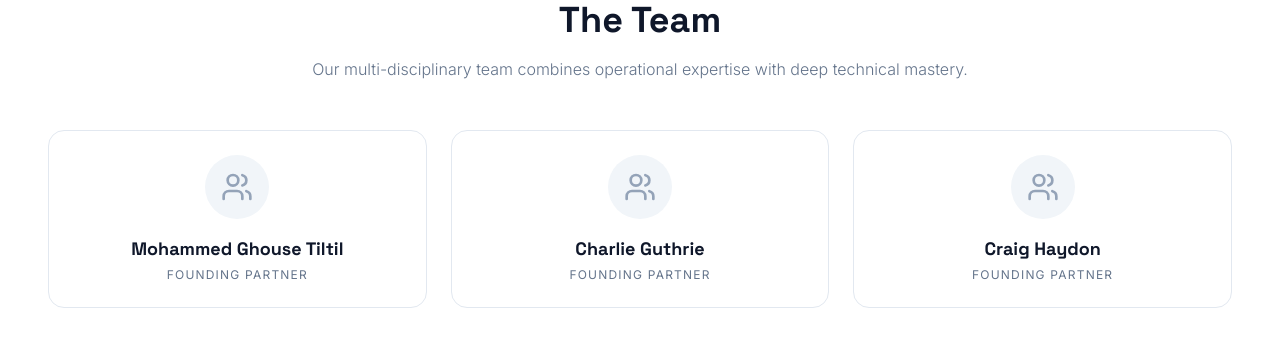
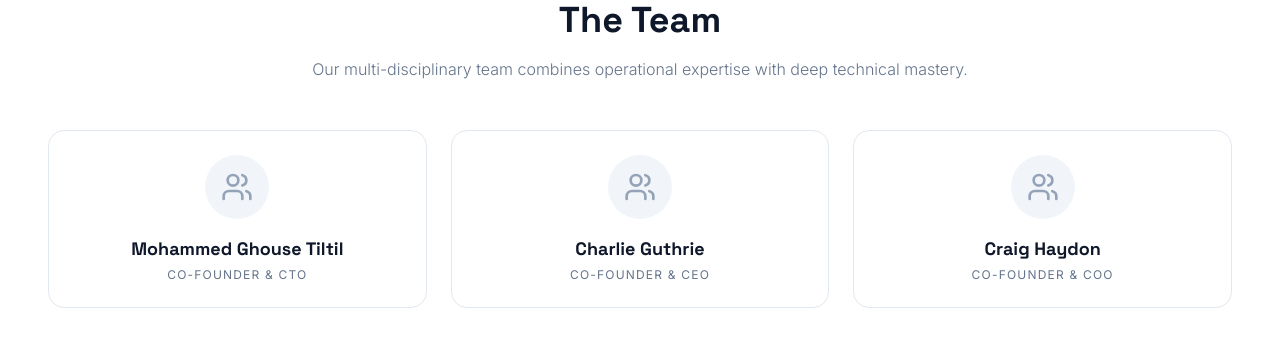
Before and after one commit to mohdghousetiltil/datamatically-v3, a React (Vite) app: page / in a window 1280 px wide. Shown: the part 4880-5238 px from the top of the page. Built offline with nearby package versions, Linux system fonts and the light colour scheme.

Commit message:
fixes and enhancements

```diff
--- a/components/About.tsx
+++ b/components/About.tsx
@@ -6,13 +6,13 @@ import { fadeInUp, staggerContainer } from '../utils/animations';
 
 const MotionDiv = motion.div as any;
 
-const TeamMember = ({ name }: { name: string }) => (
+const TeamMember = ({ name, role }: { name: string; role: string }) => (
   <div className="p-6 rounded-2xl bg-white dark:bg-slate-900 border border-slate-200 dark:border-slate-800 flex flex-col items-center text-center group hover:border-brand-blue/50 transition-all duration-300">
     <div className="w-16 h-16 rounded-full bg-slate-100 dark:bg-slate-800 flex items-center justify-center mb-4 group-hover:scale-110 transition-transform">
       <Users className="w-8 h-8 text-slate-400 group-hover:text-brand-blue" />
     </div>
     <h4 className="text-lg font-space font-bold text-slate-900 dark:text-white">{name}</h4>
-    <p className="text-xs text-slate-500 uppercase tracking-widest mt-1">Founding Partner</p>
+    <p className="text-xs text-slate-500 uppercase tracking-widest mt-1">{role}</p>
   </div>
 );
 
@@ -81,9 +81,15 @@ export default function About() {
           </div>
 
           <div className="grid grid-cols-1 md:grid-cols-3 gap-6">
-            <MotionDiv variants={fadeInUp}><TeamMember name="Mohammed Ghouse Tiltil" /></MotionDiv>
-            <MotionDiv variants={fadeInUp}><TeamMember name="Charlie Guthrie" /></MotionDiv>
-            <MotionDiv variants={fadeInUp}><TeamMember name="Craig Haydon" /></MotionDiv>
+            <MotionDiv variants={fadeInUp}>
+              <TeamMember name="Mohammed Ghouse Tiltil" role="Co-Founder & CTO" />
+            </MotionDiv>
+            <MotionDiv variants={fadeInUp}>
+              <TeamMember name="Charlie Guthrie" role="Co-Founder & CEO" />
+            </MotionDiv>
+            <MotionDiv variants={fadeInUp}>
+              <TeamMember name="Craig Haydon" role="Co-Founder & COO" />
+            </MotionDiv>
           </div>
         </MotionDiv>
 
```
